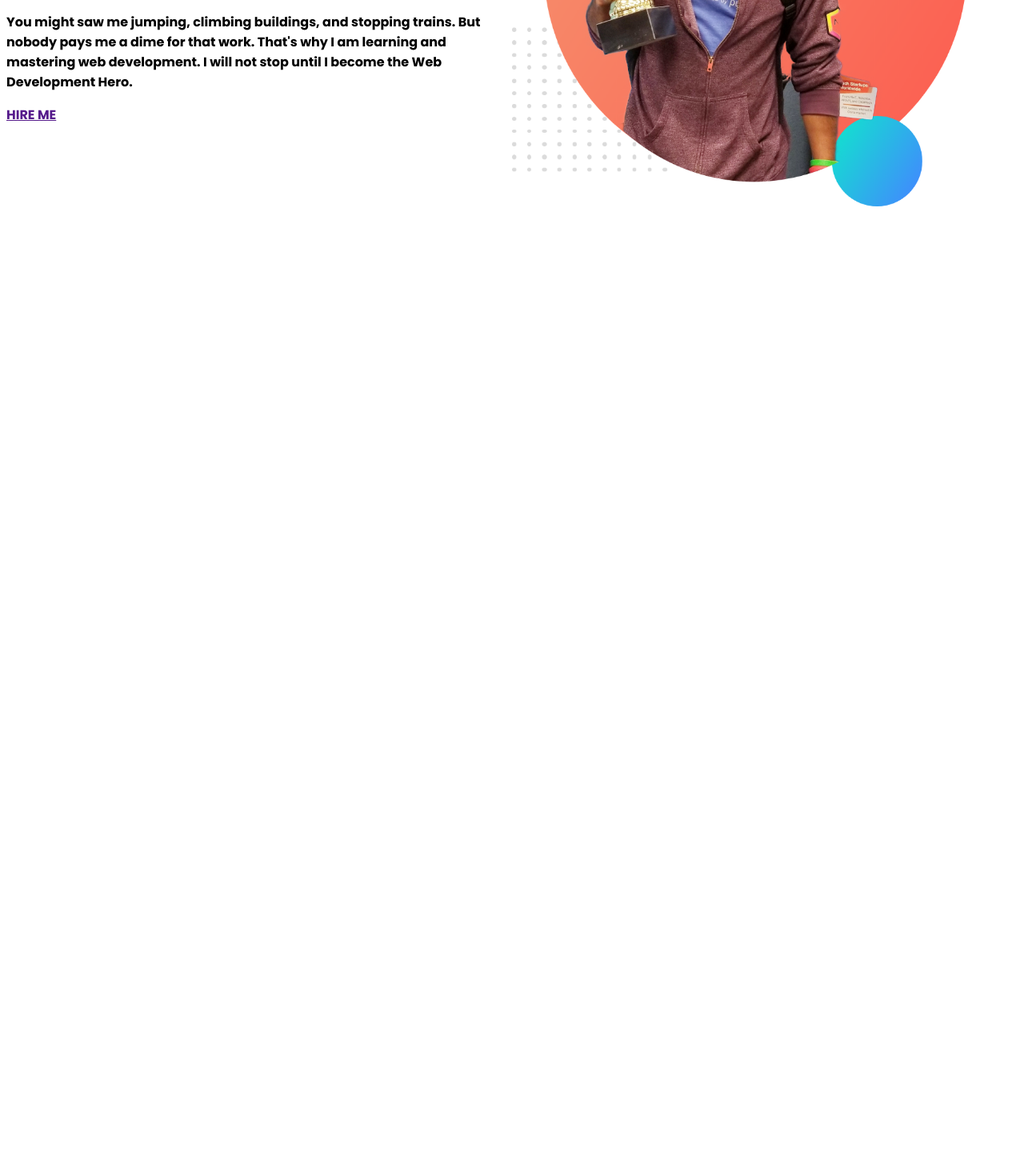
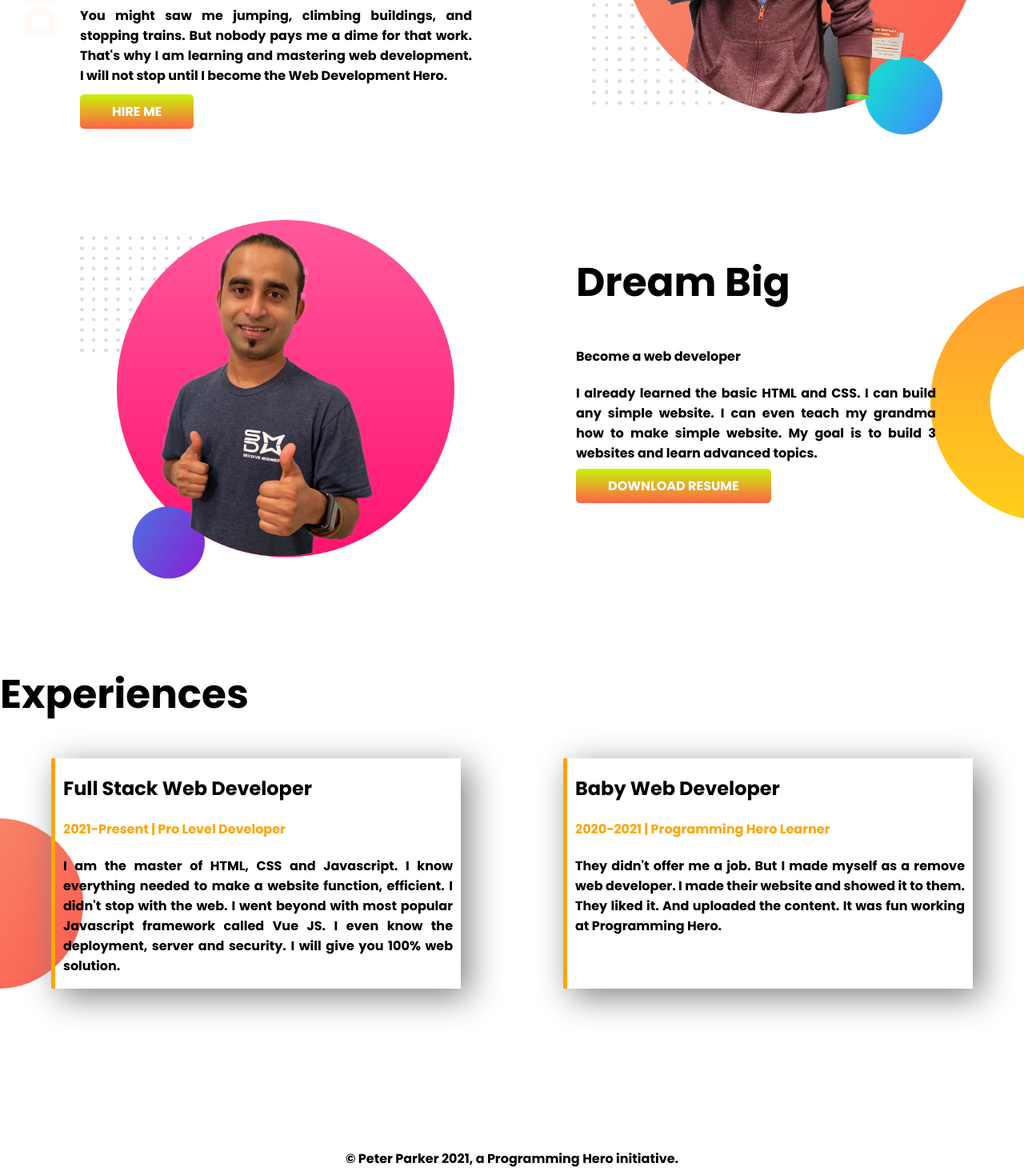
Before and after one commit to Emlakhossain/imran-ahmed-portfolio, a plain HTML site: page index.html in a window 1280 px wide. Shown: the part 315-1779 px from the top of the page at 80% size. Before the commit the page ends 800 px from the top, so only its background shows below. Drawn offline with Linux system fonts and the light colour scheme.

Commit message:
last added

```diff
--- a/index.html
+++ b/index.html
@@ -13,21 +13,61 @@
 </head>
 
 <body>
-    <section class="top-banner">
+    <section class="top-banner flexiable-container">
         <div class="half-width">
             <h1>Welcome To</h1>
             <h1> <span class="orange-color">Imran Ahmed</span> World
             </h1>
             <h3>Build Climber and Train Stopper</h3>
-            <p>You might saw me jumping, climbing buildings, and stopping trains. But nobody pays me a dime for that
+            <p style="padding-right: 50px; text-align: justify; margin-bottom: 20px;">You might saw me jumping, climbing
+                buildings, and
+                stopping trains. But nobody pays me a dime for that
                 work. That's why I am learning and mastering web development. I will not stop until I become the Web
                 Development Hero.</p>
-            <a target="_blank" href="">HIRE ME</a>
+            <a class="link-button" target="_blank" href="https://www.linkedin.com/in/imran-ahmed-337681196/">HIRE ME</a>
         </div>
         <div class="half-width">
             <img src="images/jhankar.png" alt="">
         </div>
     </section>
+    <section class="dream-big flexiable-container">
+        <div class="half-width">
+            <img src="images/jhankar2.png" alt="">
+        </div>
+        <div class="half-width">
+            <h1>Dream Big</h1>
+            <h4>Become a web developer</h4>
+            <p style="padding-right: 70px; text-align: justify;">I already learned the basic HTML and CSS. I can build
+                any simple website. I
+                can even teach my grandma how
+                to make simple website. My goal is to build 3 websites and learn advanced topics.</p>
+            <a class="link-button" target="_blank" href="https://www.linkedin.com/in/imran-ahmed-337681196/">DOWNLOAD
+                RESUME</a>
+        </div>
+    </section>
+    <section class="experiences-area">
+        <h1>Experiences</h1>
+        <div class="flexiable-container">
+            <div class="experiences">
+                <h2>Full Stack Web Developer</h2>
+                <h4 class="orange-color">2021-Present | Pro Level Developer</h4>
+                <p>I am the master of HTML, CSS and Javascript. I know everything needed to make a website function,
+                    efficient. I didn't stop with the web. I went beyond with most popular Javascript framework called
+                    Vue
+                    JS. I even know the deployment, server and security. I will give you 100% web solution.</p>
+            </div>
+            <div class="experiences">
+                <h2>Baby Web Developer</h2>
+                <h4 class="orange-color">2020-2021 | Programming Hero Learner</h4>
+                <p>They didn't offer me a job. But I made myself as a remove web developer. I made their website and
+                    showed
+                    it to them. They liked it. And uploaded the content. It was fun working at Programming Hero.</p>
+            </div>
+        </div>
+    </section>
+    <footer>
+        <p style="text-align: center;">© Peter Parker 2021, a Programming Hero initiative.</p>
+    </footer>
 
 </body>
 
--- a/style.css
+++ b/style.css
@@ -1,19 +1,61 @@
 body{
     font-family: 'Poppins', sans-serif;
+    margin: 0;
 
 }
 h1{
     font-size: 50px;
 }
-section{
+.flexiable-container{
     display: flex;
+    margin-bottom: 100px;
+}
+.top-banner{
+    background-image: url(images/top-banner.png);
+    background-repeat: no-repeat;
 }
 .orange-color{
     color: orange;
 }
 .half-width{
     width: 50%;
+    padding-left: 100px;
 }
 .half-width img{
     width: 90%;
 }
+.link-button{
+    text-decoration: none;
+    background-image: linear-gradient(rgb(200, 243, 9), tomato);
+    color: white;
+    font-weight: 700;
+    padding: 10px 40px;
+    border-radius: 5px;
+}
+.dream-big{
+    background-image: url(images/dream-bg.png);
+    background-repeat: no-repeat;
+    background-position: right;
+    padding-right: 40px;
+
+}
+.experiences{
+    width: 40%;
+    margin-left: 5%;
+    margin-right: 5%;
+    padding-left: 10px;
+    padding-right: 10px;
+    text-align: justify;
+   box-shadow: 10px 10px 40px gray;
+   border-left: 5px solid orange;
+
+}
+.experiences-area{
+    margin-top: 100px;
+    margin-bottom: 200px;
+    background-image: url(images/exp-bg.png);
+    background-repeat: no-repeat;
+    background-position:bottom left;
+    align-items: center;
+    margin-top: 50px;
+}
```
